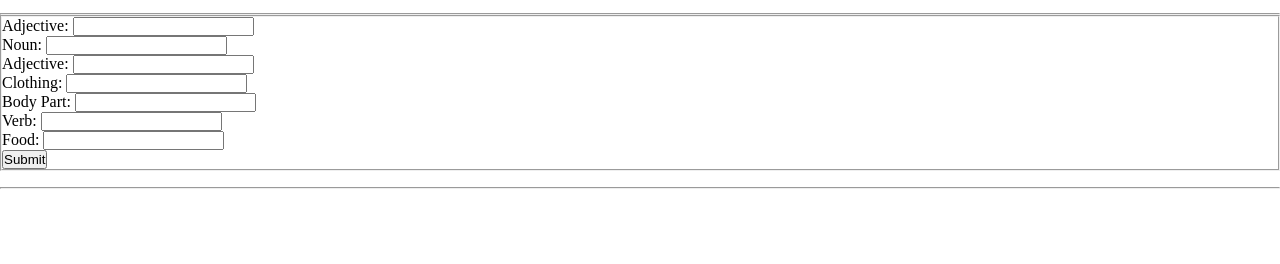
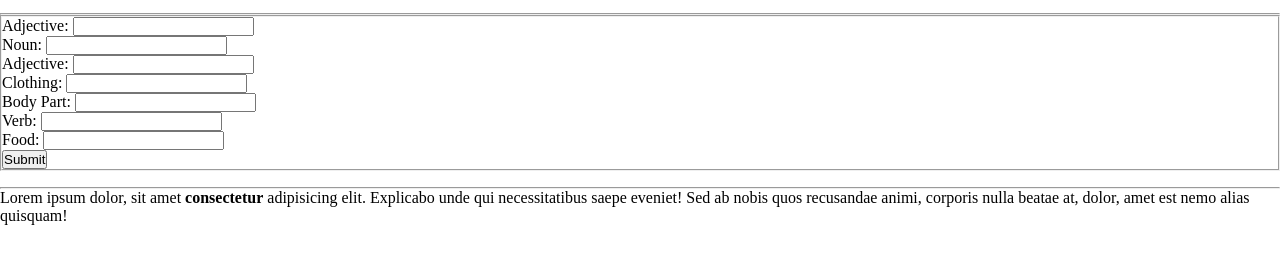
Before and after one commit to amturner/CodeLabs-Prework-FinalProject, a plain HTML site: page index.html in a window 1280 px wide. Shown: the part 62-326 px from the top of the page. Drawn offline with Linux system fonts and the light colour scheme; a web font is replaced by a local one.

Commit message:
Added placeholder text

```diff
--- a/index.html
+++ b/index.html
@@ -51,7 +51,7 @@
             </form>
 
             <hr style="margin-top: 1em">
-            <p class="mad-lib"></p>
+            <p class="mad-lib">Lorem ipsum dolor, sit amet <b>consectetur</b> adipisicing elit. Explicabo unde qui necessitatibus saepe eveniet! Sed ab nobis quos recusandae animi, corporis nulla beatae at, dolor, amet est nemo alias quisquam!</p>
         </article>
     </main>
 </body>
```
